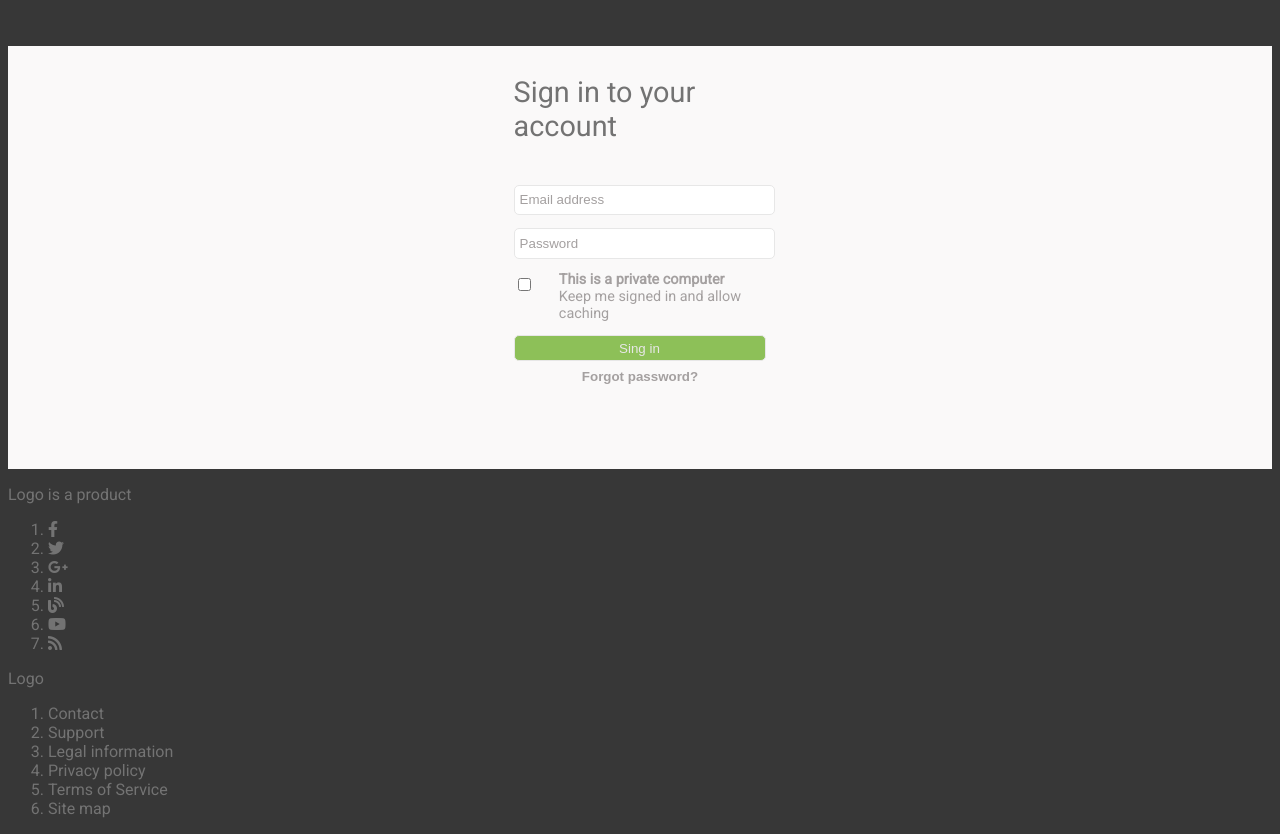
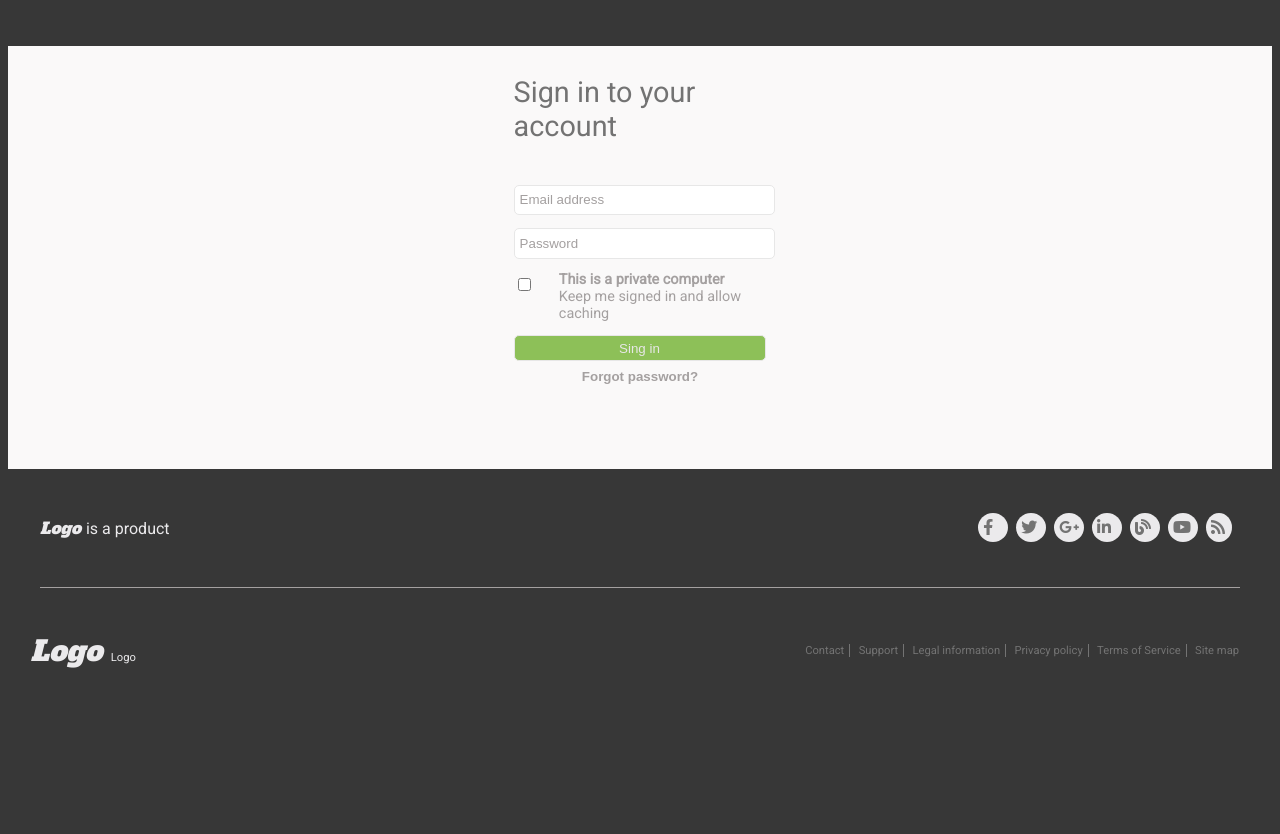
Before and after one commit to AlenaKharytonchyk/Flexbox_Layout_Task, a website: page src/index.html in a window 1280 px wide. After the commit the page ends 800 px from the top, so only its background shows below. Drawn offline with nearby package versions, Linux system fonts and the light colour scheme; files that its build step writes are made by us from their sources.

Commit message:
feat: add footer and footer styles

```diff
--- a/src/index.html
+++ b/src/index.html
@@ -10,6 +10,7 @@
       integrity="sha384-50oBUHEmvpQ+1lW4y57PTFmhCaXp0ML5d60M1M7uH2+nqUivzIebhndOJK28anvf"
       crossorigin="anonymous"
     />
+    <link href="https://fonts.googleapis.com/css?family=Alfa+Slab+One" rel="stylesheet">
     <link
       href="https://fonts.googleapis.com/css?family=Roboto"
       rel="stylesheet"
@@ -53,10 +54,10 @@
       </section>
     </main>
     <footer>
-      <section>
+      <section class="footer-social">
         <div>
           <p>
-            Logo is a product
+             is a product
           </p>
         </div>
         <div>
@@ -85,7 +86,8 @@
           </ol>
         </div>
       </section>
-      <section>
+      <hr/>
+      <section class="footer-contacts">
         <div>
           <p>
             Logo
--- a/src/style.less
+++ b/src/style.less
@@ -1,3 +1,14 @@
+//---------------------------------
+//Variables and Mixins
+@stringVar: "Logo ";
+.logoStyle (@font-size) {
+  &:before{
+    content: @stringVar;
+    font-size: @font-size;
+    font-family: 'Alfa Slab One', cursive;
+    font-style: italic;
+  }
+}
 .border {
   border: 1.5px solid #E7E7E7;
   border-radius: 5px;
@@ -7,6 +18,8 @@
 &:-moz-placeholder          {color:#A4A0A0;}
 &:-ms-input-placeholder      {color:#A4A0A0;}
 }
+//--------------------------------
+
 body {
   background-color: #373737;
   color: #737373;
@@ -85,5 +98,57 @@ header {
       }
     }
     }
+  }
+ footer section {
+  margin: 2em;
+  display: flex;
+  justify-content: space-between;
+  align-items: center;
+  ol {
+    list-style: none;
+    li {
+      display: inline;
+      margin-right: 0.5em;
+    }
+  }
+  p {
+    color: #EBEAEC;
 
   }
+   &.footer-social {
+    li {
+      border-radius: 50%;
+      background-color: #EBEAEC;
+      padding: 5px;
+      i {
+        width: 1em;
+        height: 1em;
+      }
+    }
+    p {
+      .logoStyle(1em);
+    }
+  }
+  &.footer-contacts {
+    font-size: 0.7em;
+    p {
+      .logoStyle(2.5em);
+    }
+    li {
+      color: #737373;
+      border-right: 1px solid #737373;
+      padding-right: 5px;
+      &:last-child {
+        border: none;
+      }
+    }
+  }
+ }
+ hr {
+  display: block;
+  height: 1px;
+  border: 0;
+  border-top: 1px solid #A4A0A0;
+  margin: 2em;
+  padding: 0;
+}
```
